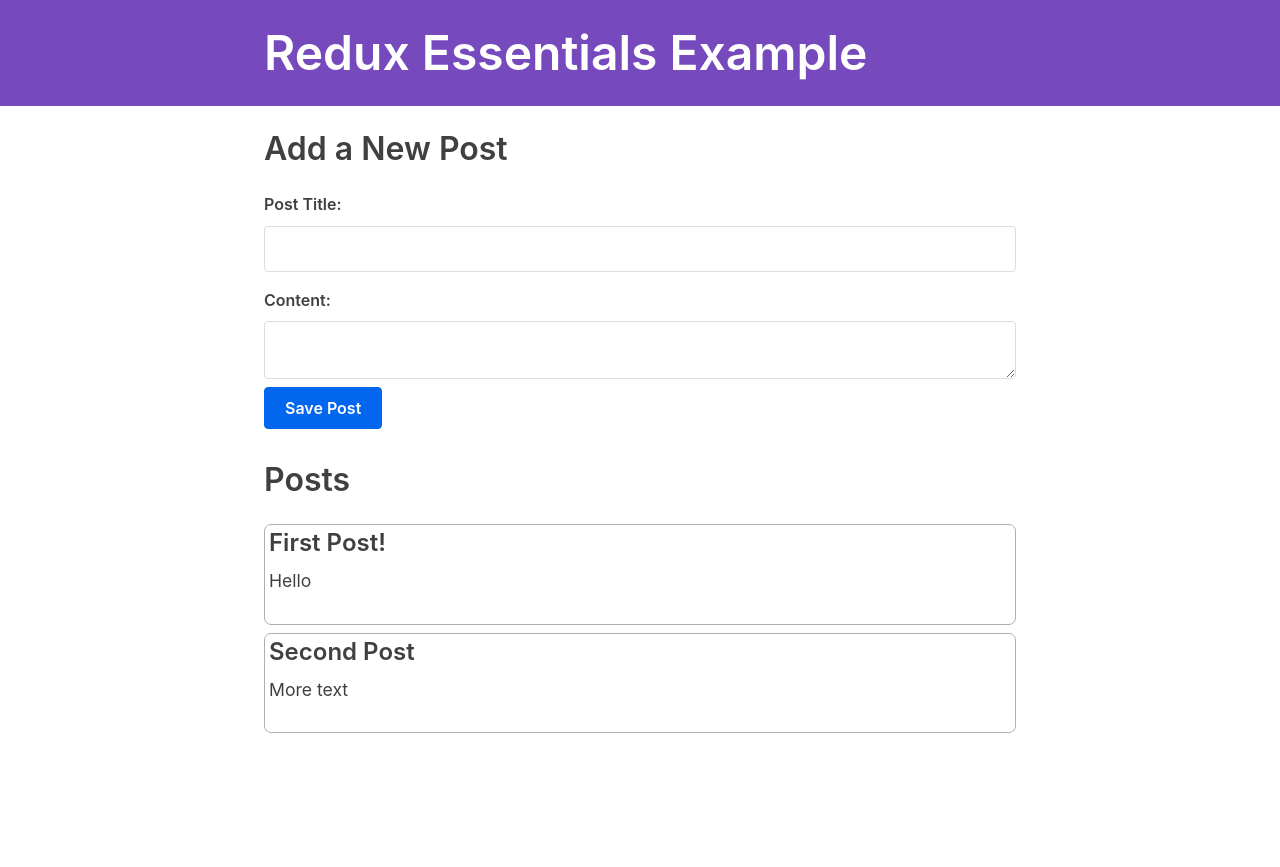
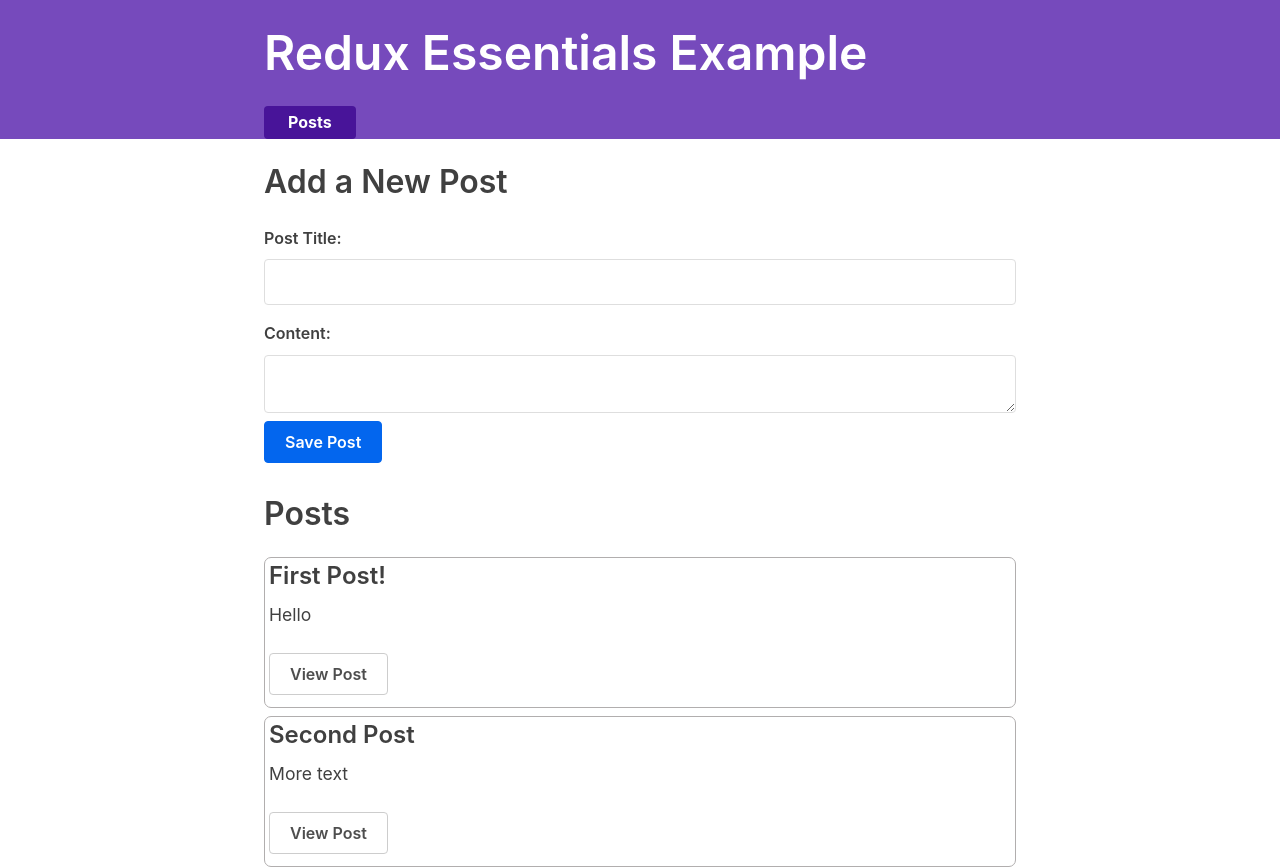
Before and after one commit to c3n7-learning/learning_react, a React (Create React App) app in the folder redux_essentials/3-redux-essentials-example-app/: page / in a window 1280 px wide. Before the commit the page ends 800 px from the top, so only its background shows below. Built offline with nearby package versions, Linux system fonts and the light colour scheme; what @mswjs/data, mock-socket, txtgen would draw is missing.

Commit message:
Can view posts

```diff
--- a/redux_essentials/3-redux-essentials-example-app/src/App.js
+++ b/redux_essentials/3-redux-essentials-example-app/src/App.js
@@ -9,6 +9,7 @@
 import { Navbar } from './app/Navbar'
 import { AddPostForm } from './features/posts/AddPostForm'
 import { PostsList } from './features/posts/PostsList'
+import { SinglePostPage } from './features/posts/SinglePostPage'
 
 function App() {
   return (
@@ -26,6 +27,7 @@
               </React.Fragment>
             )}
           />
+          <Route exact path="/posts/:postId" component={SinglePostPage} />
           <Redirect to="/" />
         </Switch>
       </div>
--- a/redux_essentials/3-redux-essentials-example-app/src/app/Navbar.js
+++ b/redux_essentials/3-redux-essentials-example-app/src/app/Navbar.js
@@ -1,4 +1,5 @@
 import React from 'react'
+import { Link } from 'react-router-dom'
 
 export const Navbar = () => {
   return (
@@ -7,7 +8,9 @@
         <h1>Redux Essentials Example</h1>
 
         <div className="navContent">
-          <div className="navLinks"></div>
+          <div className="navLinks">
+            <Link to="/">Posts</Link>
+          </div>
         </div>
       </section>
     </nav>
--- a/redux_essentials/3-redux-essentials-example-app/src/features/posts/PostsList.js
+++ b/redux_essentials/3-redux-essentials-example-app/src/features/posts/PostsList.js
@@ -1,4 +1,5 @@
 import { useSelector } from 'react-redux'
+import { Link } from 'react-router-dom'
 
 export const PostsList = () => {
   const posts = useSelector((state) => state.posts)
@@ -7,6 +8,9 @@
     <article className="post-excerpt" key={post.id}>
       <h3>{post.title}</h3>
       <p className="post-content">{post.content.substring(0, 100)}</p>
+      <Link to={`/posts/${post.id}`} className="button muted-button">
+        View Post
+      </Link>
     </article>
   ))
 
--- /dev/null
+++ b/redux_essentials/3-redux-essentials-example-app/src/features/posts/SinglePostPage.js
@@ -0,0 +1,27 @@
+import { useSelector } from 'react-redux'
+import React from 'react'
+
+export const SinglePostPage = ({ match }) => {
+  const { postId } = match.params
+
+  const post = useSelector((state) =>
+    state.posts.find((post) => post.id === postId)
+  )
+
+  if (!post) {
+    return (
+      <section>
+        <h2>Post not found!</h2>
+      </section>
+    )
+  }
+
+  return (
+    <section>
+      <article className="post">
+        <h2>{post.title}</h2>
+        <p className="post-content">{post.content}</p>
+      </article>
+    </section>
+  )
+}
```
